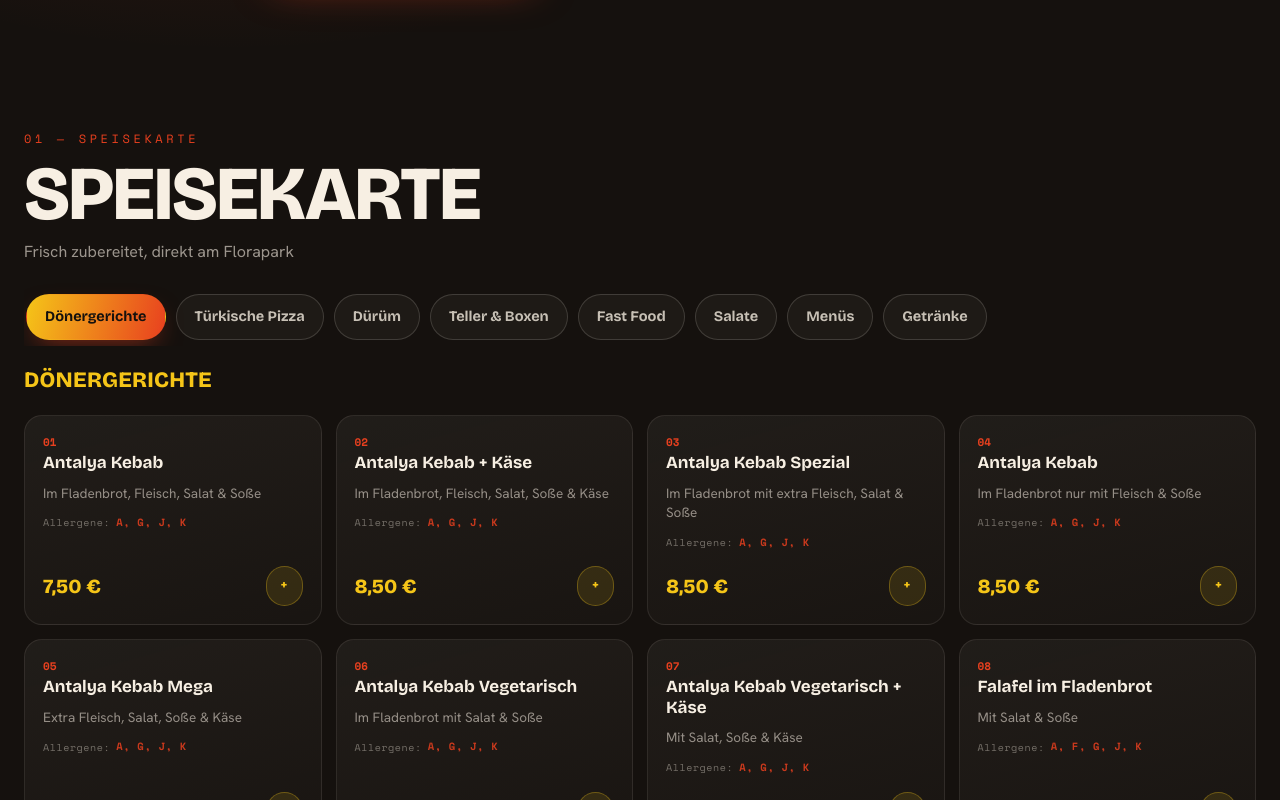
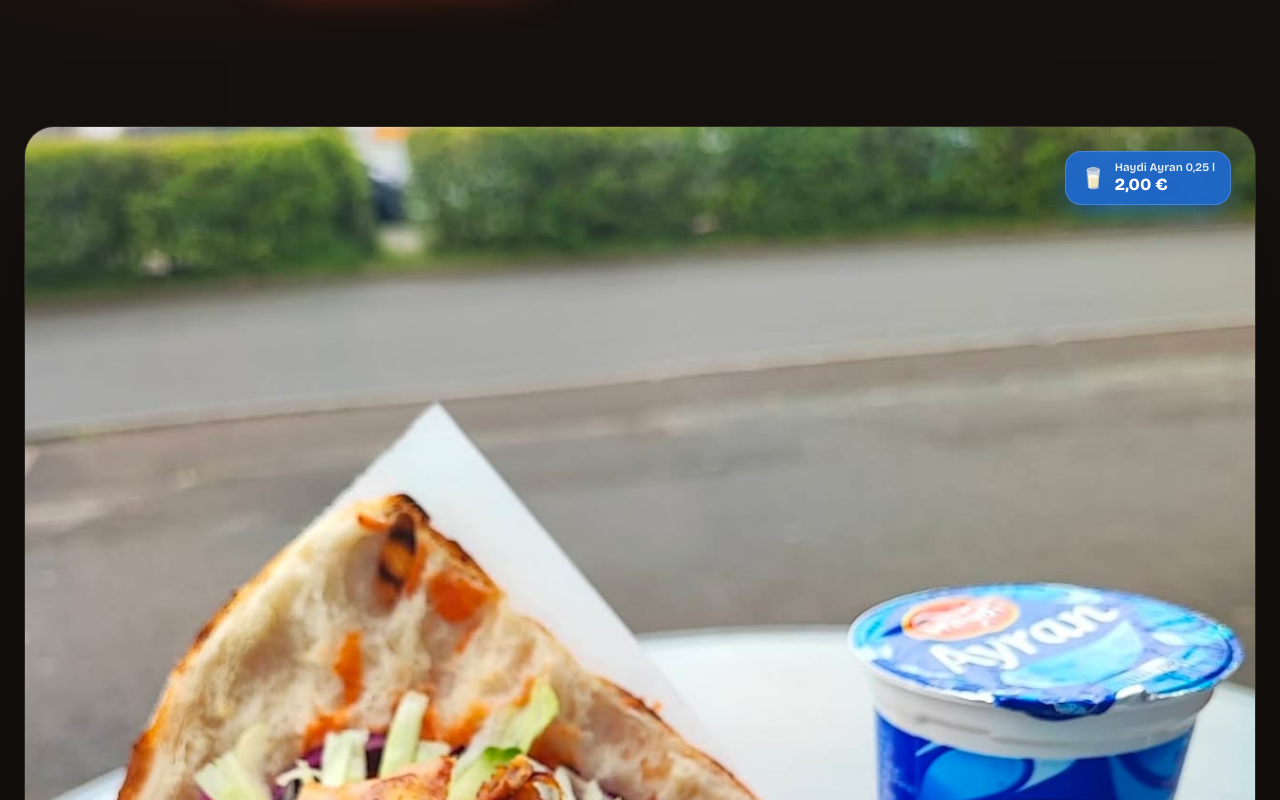
Before and after one commit to Your-New-Design/Antalya-D-ner-Kebap-Magdeburg-new, a Next.js app: page / in a window 1280 px wide. Shown: the part 1700-2500 px from the top of the page. Built offline with nearby package versions, Linux system fonts and the light colour scheme.

Commit message:
feat: add About section with badges to AntalyaSite component
Added About component with multiple badges and removed duplicate.

```diff
--- a/components/antalya-site.tsx
+++ b/components/antalya-site.tsx
@@ -136,6 +136,7 @@ export function AntalyaSite() {
         <Marquee />
         <Stats lang={lang} />
         <Signature sig={sig} onOrder={scrollToMenu} />
+        <About t={t} sig={sig} badges={[t.about.badge1, t.about.badge2, t.about.badge3]} onOrder={scrollToMenu} />
         <MenuSection
           lang={lang}
           t={t}
@@ -150,7 +151,6 @@ export function AntalyaSite() {
           phoneHref={REST.phoneHref}
         />
         <AllergenLegend />
-        <About t={t} sig={sig} badges={[t.about.badge1, t.about.badge2, t.about.badge3]} onOrder={scrollToMenu} />
         <Contact t={t} rest={REST} mapAllowed={mapAllowed} />
       </main>
 
```
